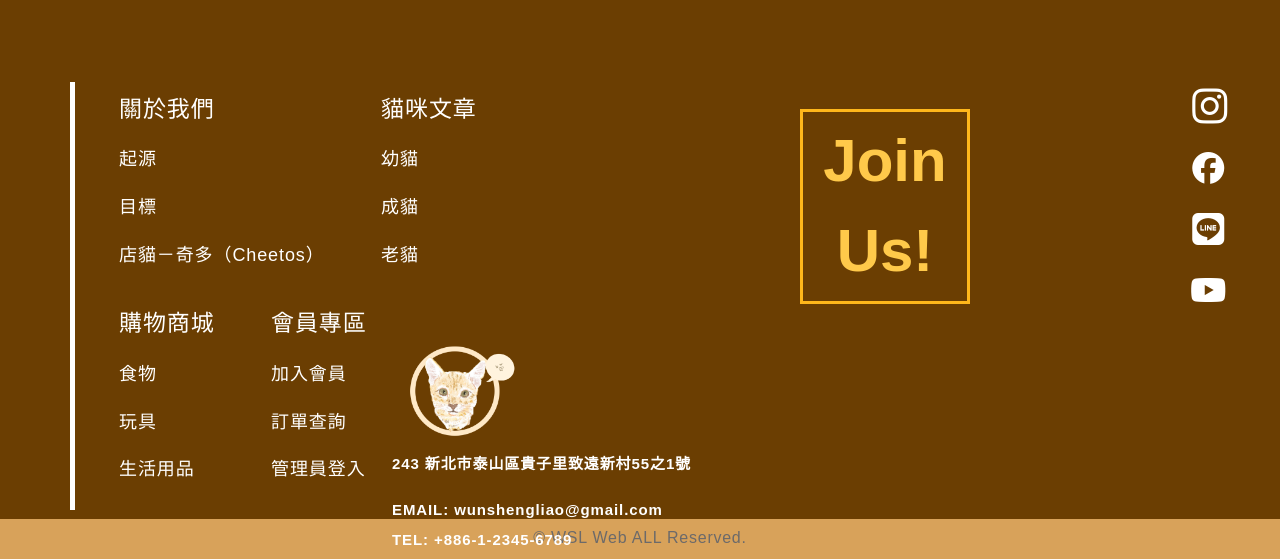
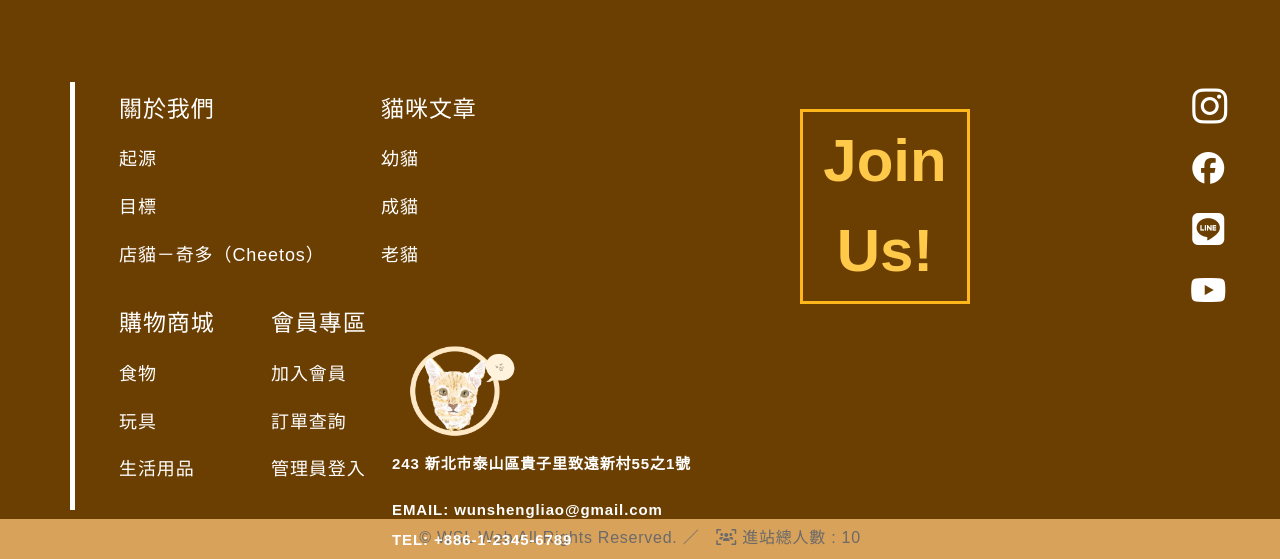
Before and after one commit to staybreeze/Portfolio, a PHP site: page /online_store/articles/1703747189.php in a window 1280 px wide. Shown: the part 935-1494 px from the top of the page. Run offline with PHP 8.4, Linux system fonts and the light colour scheme; tables that the repository leaves empty or names only in its code hold one stand-in row (values such as "Sample post").

Commit message:
feat(online_store):文章copyrgiht新增進站總人數

```diff
--- a/online_store/inc/footer_article.php
+++ b/online_store/inc/footer_article.php
@@ -117,7 +117,9 @@
 
  </footer>
  <div class="copyright">
-   <p>© WSL Web ALL Reserved.</p>
+ <p>© WSL Web All Rights Reserved. ／　<i class="fa-solid fa-users-viewfinder"></i>
+    進站總人數 : <?=$Total->find(1)['total'];?>
+    </p>
  </div>
  </div>
 
```
